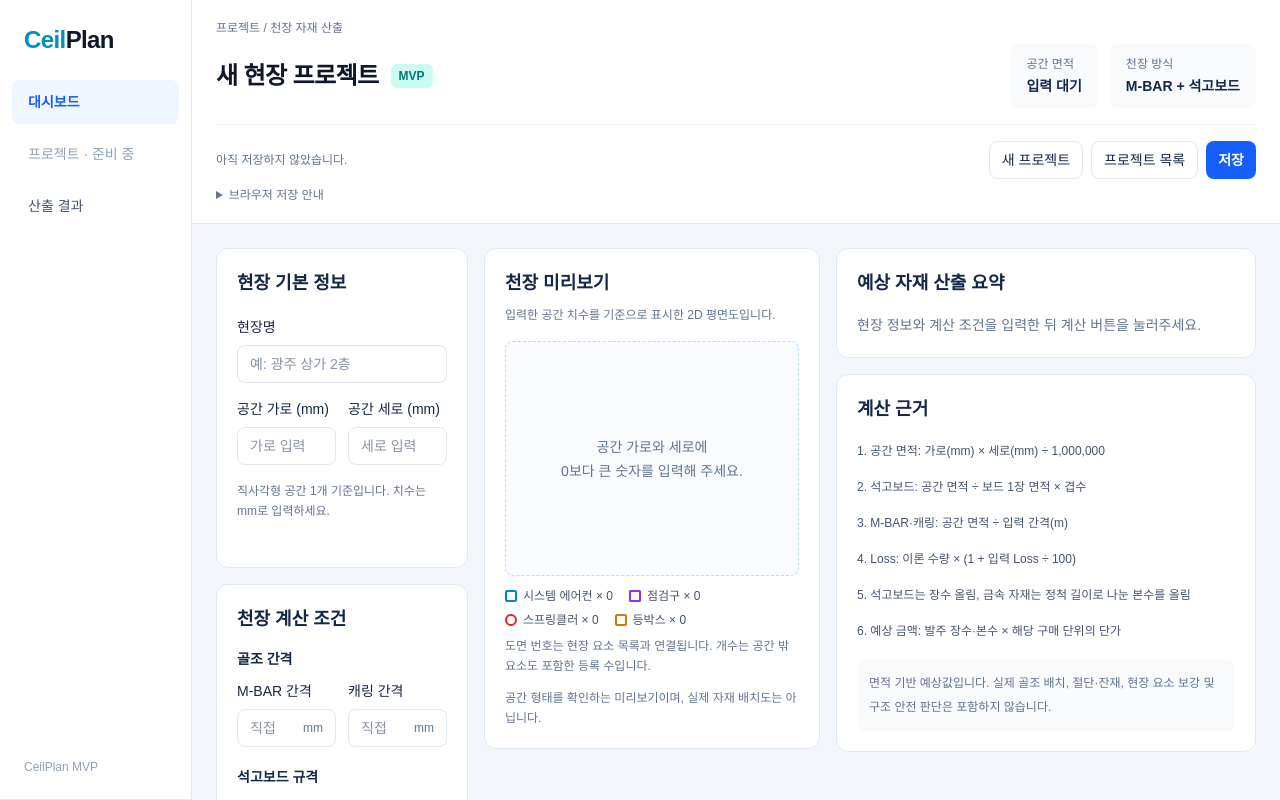
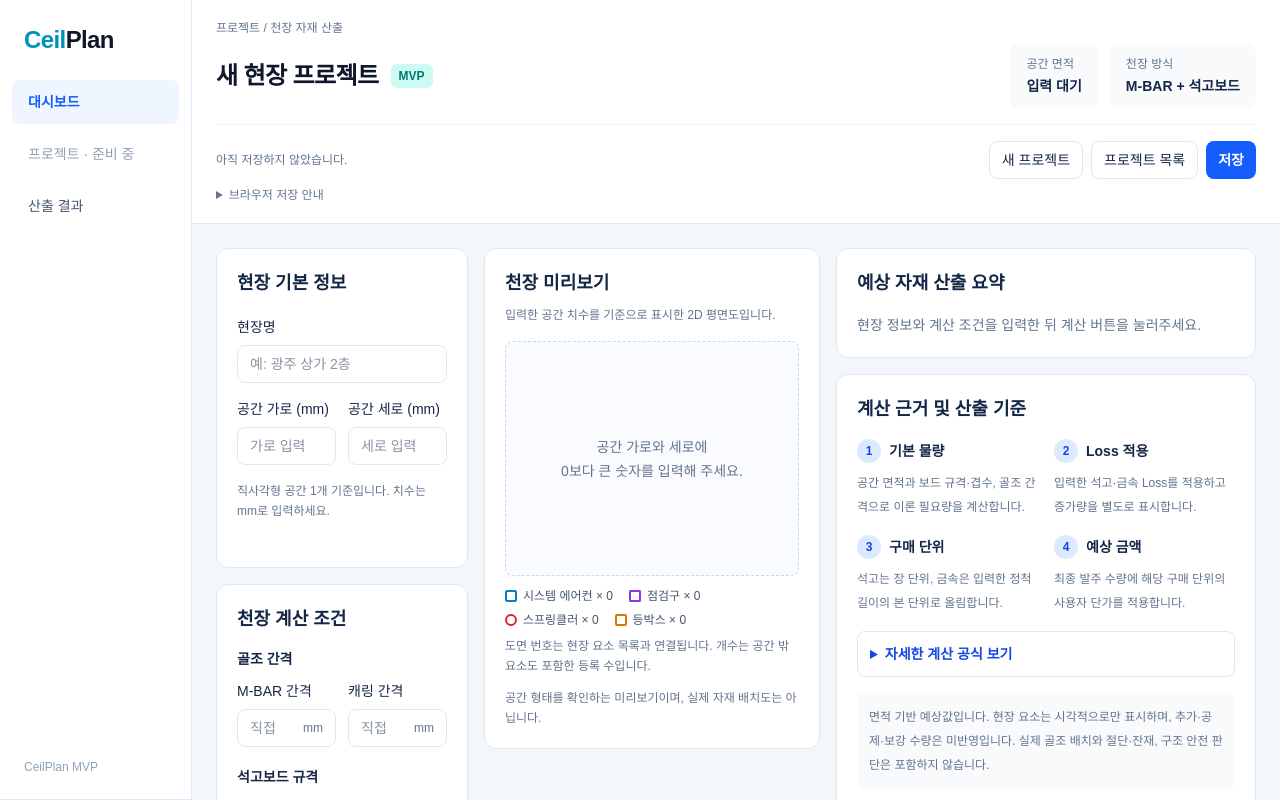
Before and after one commit to dhwmgl12-ux/ceilplan, a Next.js app: page / in a window 1280 px wide. Shown: the top 800 px of the page. Built offline with nearby package versions, Linux system fonts and the light colour scheme.

Commit message:
refactor: 계산 근거를 단계별 요약과 상세 공식으로 구분

```diff
--- a/components/ceiling/ResultsPanel.tsx
+++ b/components/ceiling/ResultsPanel.tsx
@@ -248,22 +248,113 @@ export default function ResultsPanel({ result, stale }: ResultsPanelProps) {
       )}
 
       <div className="rounded-xl border border-slate-200 bg-white p-5">
-        <h3 className="text-lg font-bold">계산 근거</h3>
+        <h3 className="text-lg font-bold">계산 근거 및 산출 기준</h3>
 
-        <ol className="mt-4 space-y-3 text-xs leading-6 text-slate-600">
-          <li>1. 공간 면적: 가로(mm) × 세로(mm) ÷ 1,000,000</li>
-          <li>2. 석고보드: 공간 면적 ÷ 보드 1장 면적 × 겹수</li>
-          <li>3. M-BAR·캐링: 공간 면적 ÷ 입력 간격(m)</li>
-          <li>4. Loss: 이론 수량 × (1 + 입력 Loss ÷ 100)</li>
-          <li>
-            5. 석고보드는 장수 올림, 금속 자재는 정척 길이로 나눈 본수를 올림
-          </li>
-          <li>6. 예상 금액: 발주 장수·본수 × 해당 구매 단위의 단가</li>
+        <ol className="mt-4 grid grid-cols-1 gap-4 sm:grid-cols-2">
+          {[
+            {
+              title: "기본 물량",
+              description:
+                "공간 면적과 보드 규격·겹수, 골조 간격으로 이론 필요량을 계산합니다.",
+            },
+            {
+              title: "Loss 적용",
+              description:
+                "입력한 석고·금속 Loss를 적용하고 증가량을 별도로 표시합니다.",
+            },
+            {
+              title: "구매 단위",
+              description:
+                "석고는 장 단위, 금속은 입력한 정척 길이의 본 단위로 올림합니다.",
+            },
+            {
+              title: "예상 금액",
+              description:
+                "최종 발주 수량에 해당 구매 단위의 사용자 단가를 적용합니다.",
+            },
+          ].map((step, index) => (
+            <li key={step.title}>
+              <h4 className="flex items-center gap-2 text-sm font-semibold">
+                <span
+                  aria-hidden="true"
+                  className="flex h-6 w-6 shrink-0 items-center justify-center rounded-full bg-blue-100 text-xs text-blue-700"
+                >
+                  {index + 1}
+                </span>
+
+                {step.title}
+              </h4>
+
+              <p className="mt-2 text-xs leading-6 text-slate-500">
+                {step.description}
+              </p>
+            </li>
+          ))}
         </ol>
 
+        <details className="mt-4 rounded-lg border border-slate-200">
+          <summary className="cursor-pointer px-3 py-3 text-sm font-semibold text-blue-700">
+            자세한 계산 공식 보기
+          </summary>
+
+          <dl className="space-y-4 border-t border-slate-100 p-3 text-xs leading-6">
+            <div>
+              <dt className="font-semibold">공간 면적</dt>
+              <dd className="text-slate-600">
+                가로(mm) × 세로(mm) ÷ 1,000,000
+              </dd>
+            </div>
+
+            <div>
+              <dt className="font-semibold">석고보드 이론 장수</dt>
+              <dd className="text-slate-600">
+                공간 면적(㎡) ÷ 보드 1장 면적(㎡) × 겹수
+              </dd>
+            </div>
+
+            <div>
+              <dt className="font-semibold">M-BAR·캐링 이론 총길이</dt>
+              <dd className="text-slate-600">공간 면적(㎡) ÷ 입력 간격(m)</dd>
+            </div>
+
+            <div>
+              <dt className="font-semibold">Loss 적용 수량</dt>
+              <dd className="text-slate-600">
+                이론 수량 × (1 + Loss 비율 ÷ 100)
+              </dd>
+            </div>
+
+            <div>
+              <dt className="font-semibold">발주 수량</dt>
+              <dd className="text-slate-600">
+                석고: Loss 적용 장수 올림
+                <br />
+                금속: Loss 적용 길이(m) ÷ 정척 길이(m)의 결과 올림
+              </dd>
+            </div>
+
+            <div>
+              <dt className="font-semibold">발주 올림 증가량</dt>
+              <dd className="text-slate-600">
+                주문 총수량 − Loss 적용 수량
+                <br />
+                금속 주문 총길이 = 발주 본수 × 정척 길이
+              </dd>
+            </div>
+
+            <div>
+              <dt className="font-semibold">예상 금액</dt>
+              <dd className="text-slate-600">
+                발주 장수·본수 × 해당 구매 단위의 단가
+              </dd>
+            </div>
+          </dl>
+        </details>
+
         <p className="mt-4 rounded-lg bg-slate-50 p-3 text-xs leading-6 text-slate-500">
-          면적 기반 예상값입니다. 실제 골조 배치, 절단·잔재, 현장 요소 보강 및
-          구조 안전 판단은 포함하지 않습니다.
+          면적 기반 예상값입니다. 현장 요소는 시각적으로만 표시하며,
+          추가·공제·보강 수량은 미반영입니다. 실제 골조 배치와 절단·잔재, 구조
+          안전 판단은 포함하지 않습니다.
         </p>
       </div>
     </section>
```
